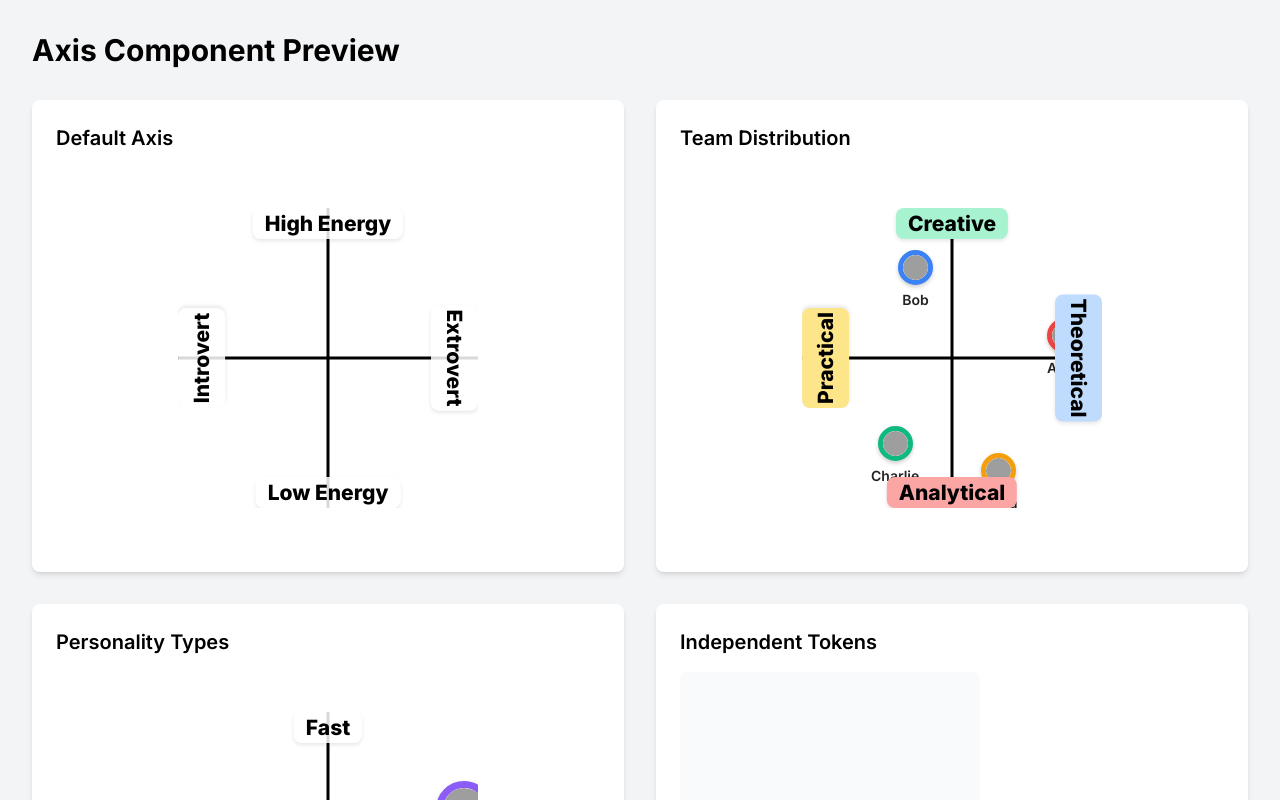
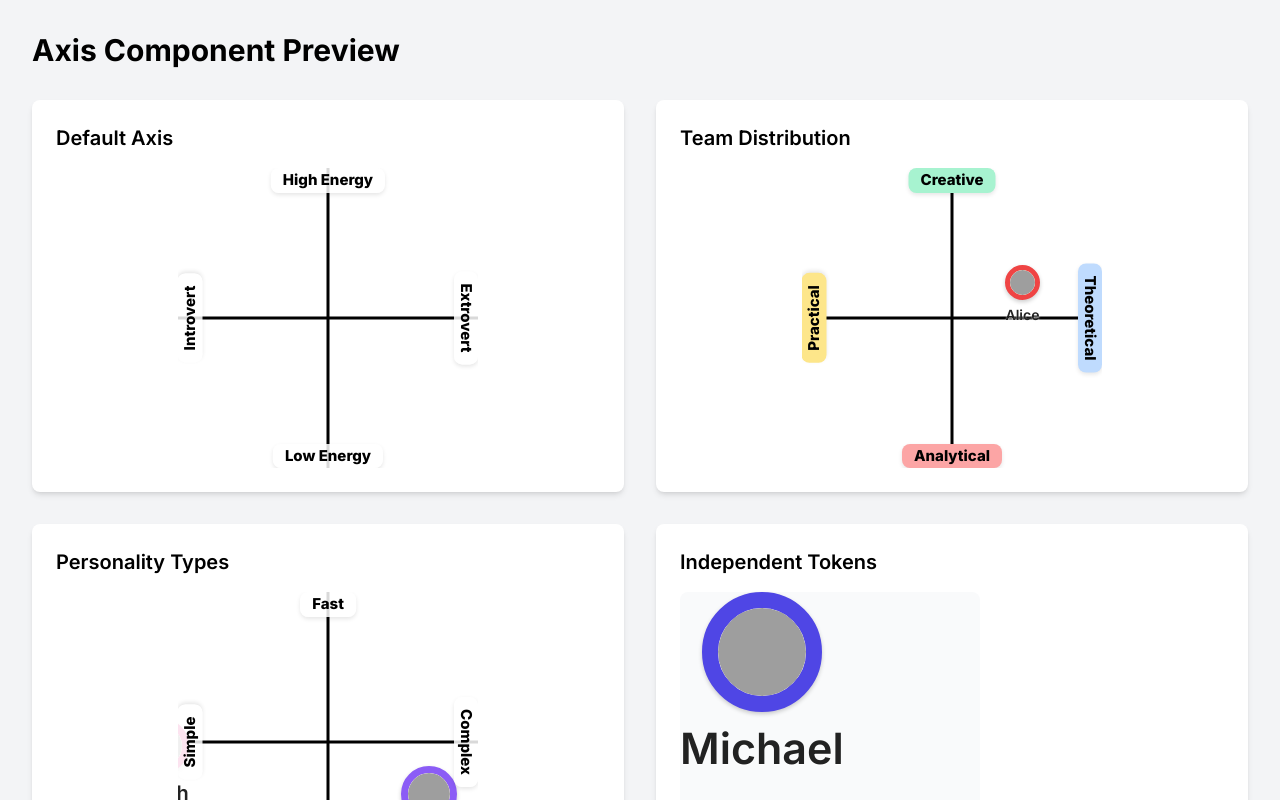
Before and after one commit to ishanmehta2/PlaceMe, a Next.js app: page /axis in a window 1280 px wide. Shown: the top 800 px of the page. Built offline with nearby package versions, Linux system fonts and the light colour scheme; grey boxes are pictures that could not be loaded.

Commit message:
some style changes made

```diff
--- a/app/components/Axis.tsx
+++ b/app/components/Axis.tsx
@@ -47,13 +47,20 @@ export default function Axis({
     return () => window.removeEventListener('resize', updateSize)
   }, [maxSize])
 
+  // Convert percentage positions to pixel positions
+  const scaledTokens = tokens.map(token => ({
+    ...token,
+    x: token.x * (currentSize - tokenSize) + tokenSize/2, // Convert from [0,1] to [0,size-tokenSize]
+    y: token.y * (currentSize - tokenSize) + tokenSize/2,
+  }))
+
   // Padding from edge for labels
   const pad = Math.round(currentSize * 0.06)
   const baseLabelStyle = {
     borderRadius: '8px',
     boxShadow: '0 2px 4px rgba(0,0,0,0.1)',
     padding: '4px 12px',
-    fontSize: Math.max(12, Math.round(currentSize * 0.07)), // 7% of size, min 12px
+    fontSize: Math.max(10, Math.round(currentSize * 0.05)), // 5% of size, min 10px
     fontWeight: 800,
     pointerEvents: 'none' as const,
     userSelect: 'none' as const,
@@ -61,14 +68,29 @@ export default function Axis({
     whiteSpace: 'nowrap' as const,
     color: 'black',
     background: 'rgba(255,255,255,0.95)',
+    overflow: 'hidden',
+    maxWidth: '100%',
   }
 
-  // Container size includes space for labels
-  const containerSize = currentSize + 80 // Add extra space for labels
+  // Calculate font size based on text length and container size
+  const calculateFontSize = (text: string, isVertical: boolean = false) => {
+    const baseSize = Math.max(10, Math.round(currentSize * 0.05));
+    // Calculate available space - account for padding and container size
+    const availableSpace = currentSize * 0.8; // 60% of container size
+    const avgCharWidth = baseSize * 0.6; // Approximate width of a character
+    const maxChars = Math.floor(availableSpace / avgCharWidth);
+    const length = text.length;
+
+    if (length <= maxChars) return baseSize;
+
+    // Reduce font size proportionally to text length
+    const reductionFactor = Math.min(1, maxChars / length);
+    return Math.max(10, Math.round(baseSize * reductionFactor));
+  }
 
   return (
-    <div className="relative w-full flex justify-center" style={{ height: containerSize }}>
-      <div className="relative" style={{ width: containerSize, height: containerSize }}>
+    <div className="relative w-full flex justify-center" style={{ height: currentSize }}>
+      <div className="relative" style={{ width: currentSize, height: currentSize }}>
         {/* Grid container */}
         <div
           className="absolute left-1/2 top-1/2"
@@ -103,7 +125,7 @@ export default function Axis({
           />
 
           {/* Tokens */}
-          {tokens.map((token) => (
+          {scaledTokens.map((token) => (
             <Token
               key={token.id}
               {...token}
@@ -123,6 +145,7 @@ export default function Axis({
               top: 0,
               transform: 'translateX(-50%)',
               background: labelColors.top || 'rgba(255,255,255,0.85)',
+              fontSize: calculateFontSize(labels.top),
               zIndex: 2,
             }}
           >
@@ -136,6 +159,7 @@ export default function Axis({
               bottom: 0,
               transform: 'translateX(-50%)',
               background: labelColors.bottom || 'rgba(255,255,255,0.85)',
+              fontSize: calculateFontSize(labels.bottom),
               zIndex: 2,
             }}
           >
@@ -152,6 +176,8 @@ export default function Axis({
               background: labelColors.left || 'rgba(255,255,255,0.85)',
               transformOrigin: 'center',
               transform: 'translateY(-50%) rotate(180deg)',
+              padding: '12px 4px',
+              fontSize: calculateFontSize(labels.left, true),
               zIndex: 2,
             }}
           >
@@ -167,6 +193,8 @@ export default function Axis({
               writingMode: 'vertical-lr',
               textOrientation: 'mixed',
               background: labelColors.right || 'rgba(255,255,255,0.85)',
+              padding: '12px 4px',
+              fontSize: calculateFontSize(labels.right, true),
               zIndex: 2,
             }}
           >
--- a/app/components/DraggableToken.tsx
+++ b/app/components/DraggableToken.tsx
@@ -43,8 +43,8 @@ export function DraggableToken({ id, position, isDragging, userAvatar, firstName
         position: 'absolute',
         left: x,
         top: y,
-        width: TOKEN_SIZE,
-        height: TOKEN_SIZE,
+        width: TOKEN_SIZE + 10,
+        // height: TOKEN_SIZE,
         zIndex: isDragging ? 10 : 1,
         cursor: 'grab',
         transition: isDragging ? 'none' : 'all 0.2s ease',
@@ -52,8 +52,8 @@ export function DraggableToken({ id, position, isDragging, userAvatar, firstName
         filter: isDragging ? DRAG_SHADOW : 'none',
         touchAction: 'none', // Prevent default touch actions
         transformOrigin: 'center center', // Ensure scaling happens from center
-        marginLeft: `-${TOKEN_SIZE/2}px`, // Center the token on its position
-        marginTop: `-${TOKEN_SIZE/2}px`, // Center the token on its position
+        // marginLeft: `${TOKEN_SIZE/2}px`, // Center the token on its position
+        // marginTop: `${TOKEN_SIZE/2}px`, // Center the token on its position
       }}
     >
       <Token
--- a/app/components/Token.tsx
+++ b/app/components/Token.tsx
@@ -4,12 +4,12 @@ import React from 'react'
 export interface TokenProps {
   id: string
   name: string
-  x: number // -1 to 1
-  y: number // -1 to 1
+  x: number // pixel position
+  y: number // pixel position
   color?: string
   size?: number
   showTooltip?: boolean
-  onClick?: () => void
+  onClick?: (e: React.MouseEvent) => void
   className?: string
   imageUrl?: string
   isSelected?: boolean
@@ -28,10 +28,6 @@ export default function Token({
   imageUrl,
   isSelected = false,
 }: TokenProps) {
-  const position = {
-    left: `${50 + x * 45}%`,
-    top: `${50 - y * 45}%`,
-  }
   const border = Math.max(4, Math.round(size * 0.13)) // 13% of size, min 4px
   const fontSize = Math.max(14, Math.round(size * 0.36)) // 36% of size, min 14px
   const imageSize = size - border * 2
@@ -39,7 +35,12 @@ export default function Token({
   return (
     <div
       className={`absolute flex flex-col items-center ${className}`}
-      style={{ ...position, zIndex: 2 }}
+      style={{
+        left: x,
+        top: y,
+        zIndex: 2,
+        // transform: 'translate(-50%, -50%)', // Center the token on its position
+      }}
     >
       <div
         className="flex items-center justify-center"
--- a/app/home/page.tsx
+++ b/app/home/page.tsx
@@ -358,8 +358,8 @@ export default function Home() {
                   name: profile?.name || placement.first_name || 'Unknown',
                   imageUrl: profile?.avatar_url || `https://i.pravatar.cc/150?img=${Math.floor(Math.random() * 50)}`,
                   position: {
-                    x: (placement.position_x - 50) / 50, // Convert 0-100% to -1 to 1
-                    y: (placement.position_y - 50) / 50
+                    x: placement.position_x / 100, // Convert 0-100% to 0-1
+                    y: placement.position_y / 100
                   },
                   color: color,
                   borderColor: color
@@ -727,7 +727,7 @@ export default function Home() {
 
       {/* Main Content */}
       <div
-        className={`flex flex-col items-center w-full transition-all duration-300 px-6 sm:px-6 md:px-8 ${
+        className={`flex flex-col items-center w-full transition-all duration-300 px-6 sm:px-8 md:px-12 ${
           menuOpen ? 'pointer-events-none select-none' : ''
         }`}
       >
@@ -771,7 +771,7 @@ export default function Home() {
           </div>
         ) : (
           // Show historical axes in scrolling format
-          <div className="w-full max-w-[430px] space-y-8 pb-8">
+          <div className="w-full max-w-[430px] space-y-4 pb-4">
             {historicalAxes.map((axis, index) => (
               <div key={axis.axis_id} className="flex flex-col items-center">
                 <div className="flex items-center gap-3 mb-2">
@@ -790,7 +790,7 @@ export default function Home() {
                   // LOCKED STATE - Show lock design
                   <div
                     onClick={() => handleLockedAxisClick(axis)}
-                    className="cursor-pointer w-full max-w-[calc(100vw-3rem)] sm:max-w-[calc(100vw-3rem)] md:max-w-[430px] hover:opacity-80 transition-opacity"
+                    className="cursor-pointer w-full max-w-[calc(100vw-3rem)] sm:max-w-[calc(100vw-3rem)] md:max-w-[430px] hover:opacity-80 transition-opacity p-4"
                   >
                     <div className="relative bg-gray-100 border-2 border-black rounded-3xl p-8 min-h-[300px] flex flex-col items-center justify-center">
                       {/* Grayed out axis background */}
@@ -812,10 +812,9 @@ export default function Home() {
                 ) : (
                   // UNLOCKED STATE - Show normal axis
                   <>
-                    <div className="text-sm text-gray-600 mb-4">
+                    <div className="text-sm text-gray-600 mb-2">
                       {axis.members.length} member{axis.members.length !== 1 ? 's' : ''} placed
                     </div>
-                    <div className="w-full max-w-[calc(100vw-3rem)] sm:max-w-[calc(100vw-3rem)] md:max-w-[430px] relative">
                     <Axis
                       labels={axis.labels}
                       labelColors={axis.labels.labelColors}
@@ -839,7 +838,6 @@ export default function Home() {
                         }))
                       }
                     />
-                    </div>
                   </>
                 )}
 
@@ -896,6 +894,7 @@ export default function Home() {
             <div className="px-6 pb-2">
               <div className="text-xs text-gray-600 text-center">
                 Comments for {selectedTokenInfo.name} on {formatDate(selectedAxis.date_generated)}
+
               </div>
             </div>
 
--- a/app/hooks/useGroupWorkflow.ts
+++ b/app/hooks/useGroupWorkflow.ts
@@ -301,17 +301,23 @@ export const useGroupWorkflow = () => {
   }
 
   // Handle position changes for place others
+  // Positions will be recieved as a value 0 to 300-TOKEN_SIZE
+  // We need to convert this to a value 0 to 1
   const handlePositionChange = async (tokenId: string, position: Position) => {
     try {
+      // Convert position from pixels to percentage
+      const percentX = position.x / (300 - 35)
+      const percentY = position.y / (300 - 35)
+
       setTokens(prevTokens =>
         prevTokens.map(token =>
           token.id === tokenId
-            ? { ...token, position }
+            ? { ...token, position: { x: percentX, y: percentY } }
             : token
         )
       )
 
-      console.log(`📍 Updated position for ${tokenId}:`, position)
+      console.log(`📍 Updated position for ${tokenId}:`, { x: percentX, y: percentY })
     } catch (err: any) {
       console.error('Error updating position:', err)
       setError(err.message || 'Failed to update position')
```
Lines whose indentation alone changed are shown as unchanged.
